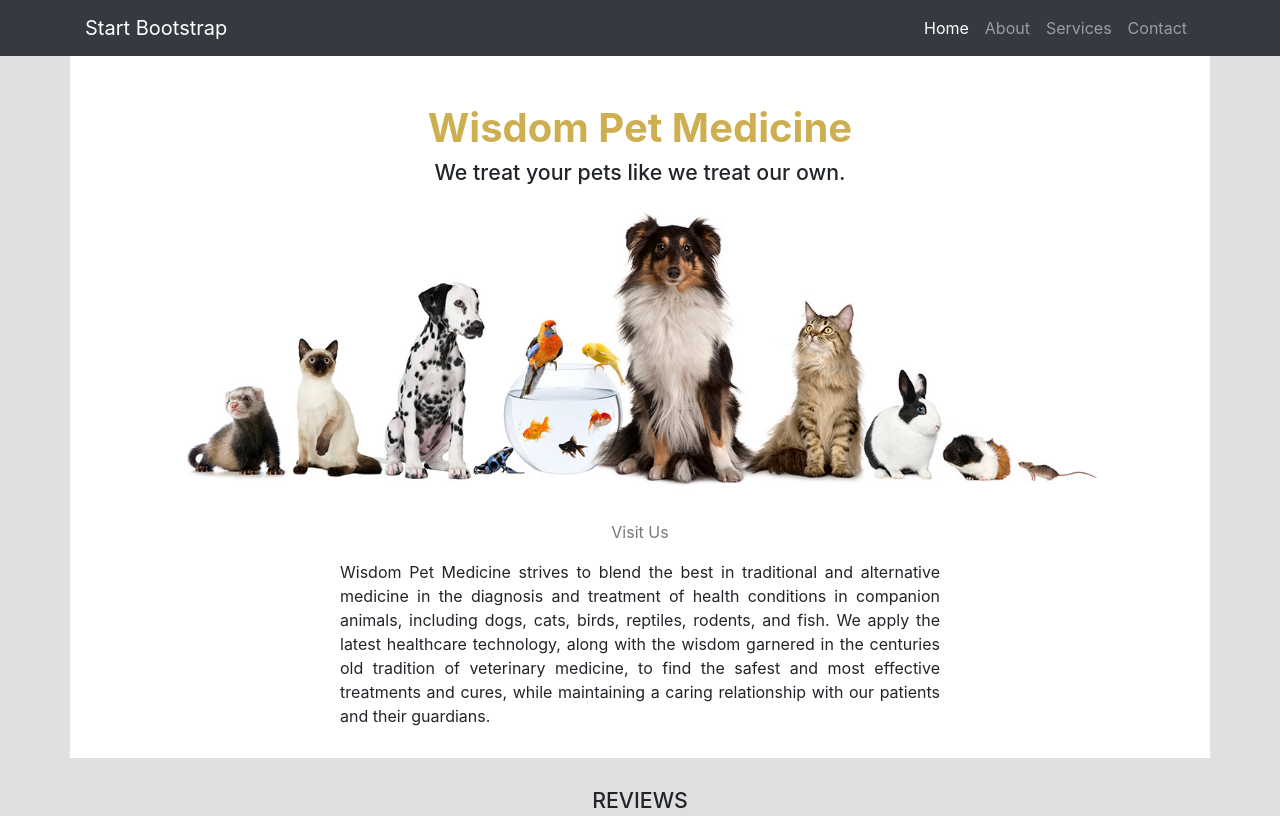
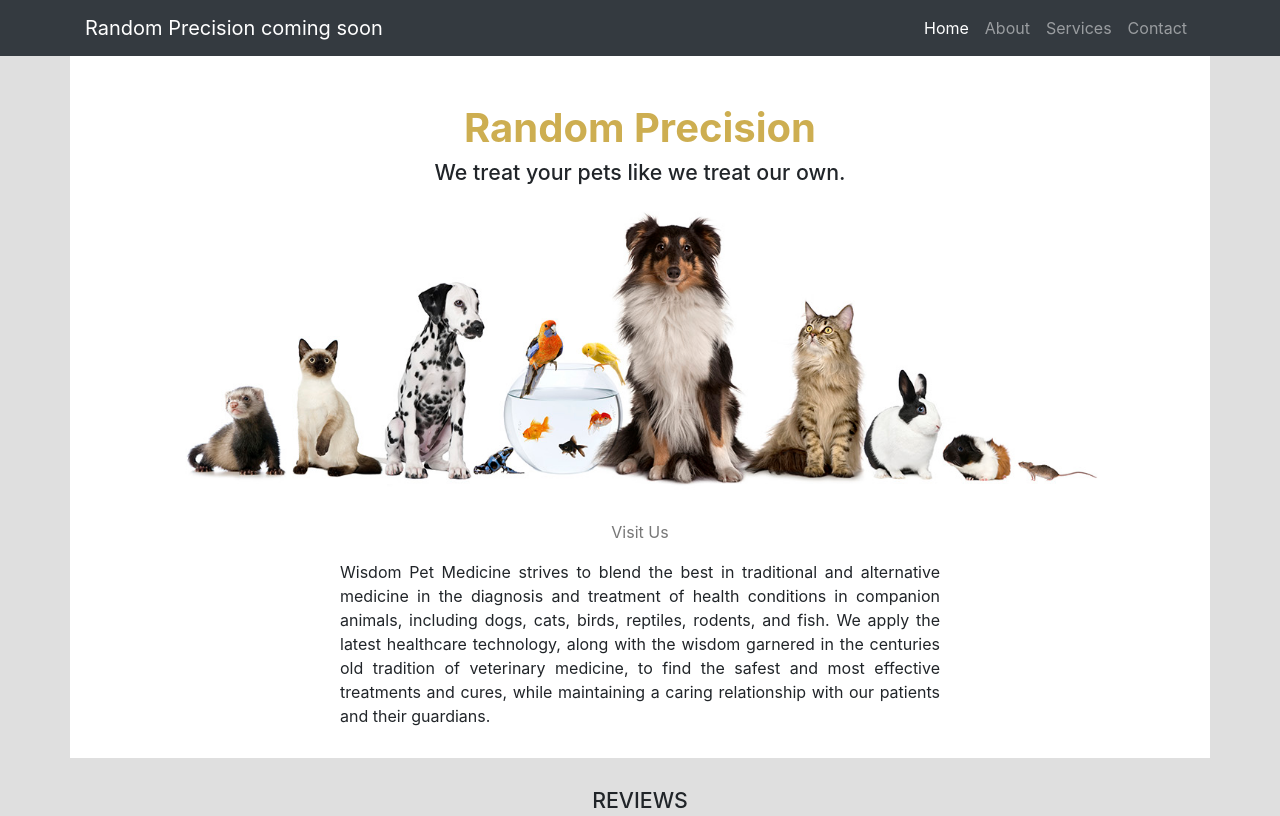
Before and after one commit to donaldwcash/wisdom-pets, a website: page index.html in a window 1280 px wide. Shown: the top 816 px of the page. Drawn offline with Linux system fonts and the light colour scheme.

Commit message:
Update index.html
page title

```diff
--- a/index.html
+++ b/index.html
@@ -27,7 +27,7 @@
   <!-- Navigation -->
   <nav class="navbar navbar-expand-lg navbar-dark bg-dark static-top">
     <div class="container">
-      <a class="navbar-brand" href="#">Start Bootstrap</a>
+      <a class="navbar-brand" href="#">Random Precision coming soon</a>
       <button class="navbar-toggler" type="button" data-toggle="collapse" data-target="#navbarResponsive" aria-controls="navbarResponsive" aria-expanded="false" aria-label="Toggle navigation">
         <span class="navbar-toggler-icon"></span>
       </button>
@@ -56,7 +56,7 @@
   <div class="container">
     <div class="row" style="background-color:white">
       <div class="col-lg-12 text-center">
-        <h1 class="mt-5" style="color: #cdae51"><b>Wisdom Pet Medicine</b></h1>
+        <h1 class="mt-5" style="color: #cdae51"><b>Random Precision</b></h1>
         <h2 style="font-size:16pt;">We treat your pets like we treat our own.</h2>
         <img style="width:100%" src="./images/all-animals.jpg">
         <p style="padding-top:30px"><a href="#" style="color:#777777">Visit Us</a></p>
```
